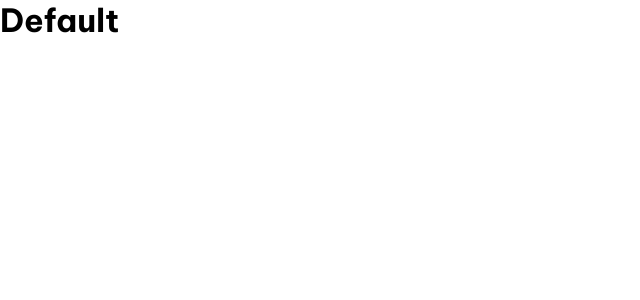
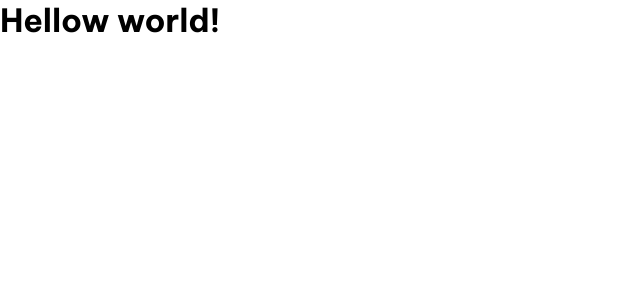
Before and after one commit to Lawitadelimon/first-app_hellow-world, an Angular app: page / in a window 1280 px wide. Shown: the top 300 px of the page, without its empty margins (0-640 px from the left). Built offline with nearby package versions, Linux system fonts and the light colour scheme.

Commit message:
02 Hellow world

```diff
--- a/angular.json
+++ b/angular.json
@@ -95,5 +95,8 @@
         }
       }
     }
+  },
+  "cli": {
+    "analytics": "eeb60ec1-598c-453d-ae03-2e7e33b2d7e2"
   }
 }
--- a/src/app/app.component.ts
+++ b/src/app/app.component.ts
@@ -5,7 +5,7 @@ import {Component} from '@angular/core';
   standalone: true,
   imports: [],
   template: `
-    <h1>Default</h1>
+    <h1>Hellow world!</h1>
   `,
   styleUrls: ['./app.component.css'],
 })
```
Also changed, not shown: 1 other file (tests, documents, lock files or other folders).
